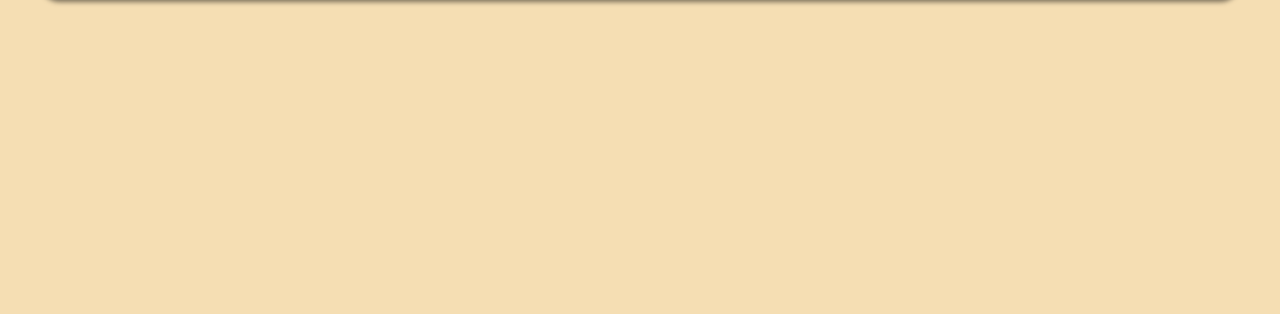
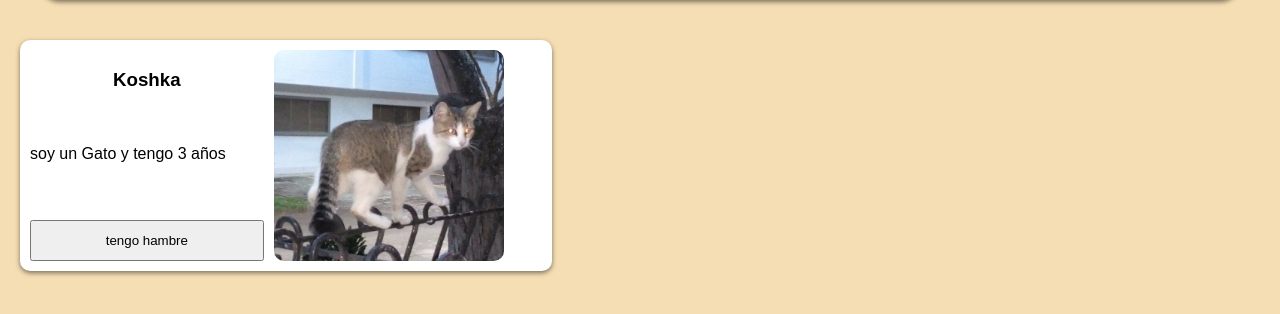
Before and after one commit to santiagoooo4/clases, a plain HTML site: page index.html in a window 1280 px wide. Shown: the part 118-432 px from the top of the page. Drawn offline with Linux system fonts and the light colour scheme.

Commit message:
añado clase card y creo algunas instancias, pero solo se ve una

```diff
--- a/index.html
+++ b/index.html
@@ -2,7 +2,6 @@
 <html lang="es">
 <head>
     <meta charset="UTF-8">
-    <meta http-equiv="X-UA-Compatible" content="IE=edge">
     <meta name="viewport" content="width=device-width, initial-scale=1.0">
     <link rel="stylesheet" href="style.css">
     <title>Document</title>
@@ -11,5 +10,11 @@
     <header id="myHeader"></header>
 
     <script type="module" src="./js/app.js"></script>
+
+    <div class="cards">
+
+    </div>
+
+
 </body>
 </html>
--- a/js/app.js
+++ b/js/app.js
@@ -2,10 +2,19 @@ import Header from "./header.js";
 import Animal from "./animal.js";
 import Gato from "./gato.js";
 import Perro from "./perro.js";
+import CardAnimal from "./card.js";
 
 let header = document.querySelector("#myHeader");
 let myHeader = new Header("LoGo");
 header.innerHTML = myHeader.render();
+
+let insertCard1 = document.querySelector(".cards");
+let card1 = new CardAnimal("./img/tomas.jpg", "Tomás", 12, "Perro");
+insertCard1.innerHTML = card1.newCard();
+
+let insertCard2 = document.querySelector(".cards");
+let card2 = new CardAnimal("./img/koshka.jpg", "Koshka", 3, "Gato");
+insertCard2.innerHTML = card2.newCard();
 
 let gato1 = new Gato("koshca", 3, "mix", "hembra");
 gato1.miau();
--- /dev/null
+++ b/js/card.js
@@ -0,0 +1,25 @@
+import Animal from "./animal.js";
+
+export default class CardAnimal extends Animal {
+    constructor(imagen, name, age, specie) {
+        super(name, age);
+        this.imagen = imagen;
+        this.specie = specie;
+    }
+    newCard(){
+        return `
+        <div class="cardAnimal">
+
+            <h3>
+                ${this.name}
+            </h3>
+            <img src="${this.imagen}">
+
+            <p>
+                soy un ${this.specie} y tengo ${this.age} años
+            </p>
+            <button class="buttonHambre">tengo hambre</button>
+        </div>
+        `
+    }
+}
--- a/style.css
+++ b/style.css
@@ -82,6 +82,45 @@ header
     /* color-interpolation-filters: invert(100%); */
     transition: 0.5s;
 }
+.cards
+{
+    display: flex;
+    flex-direction: column;
+}
+.cardAnimal
+{
+    display: grid;
+    grid-template-areas: "h3 img" "p img" "p img" "b img";
+    padding: 10px;
+    margin: 20px;
+    background:rgb(255, 255, 255);
+    border-radius: 10px;
+    box-shadow: 0 2px 5px rgba(0,0,0,.5);
+    max-width: 40vw;
+    overflow: hidden;
+}
+
+.cardAnimal h3{
+    /* margin-right: 20vw; */
+    grid-area: h3;
+    text-align: center;
+}
+.cardAnimal img{
+    max-width: 18vw;
+    border-radius: 10px;
+    grid-area: img;
+    margin:auto 0px auto 10px;
+
+}
+.cardAnimal p
+{
+    grid-area: p;
+}
+.cardAnimal .buttonHambre
+{
+    grid-area: b;
+}
+
 @media (max-width: 1200px)
 {
     header
```
Also changed, not shown: img/koshka.jpg (added), 1 other file.
